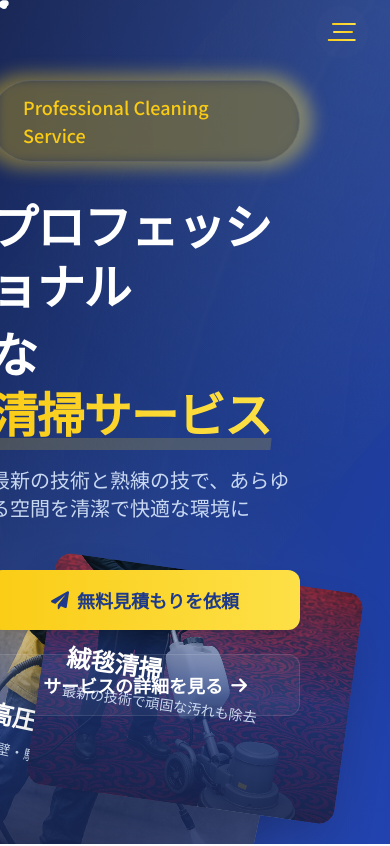
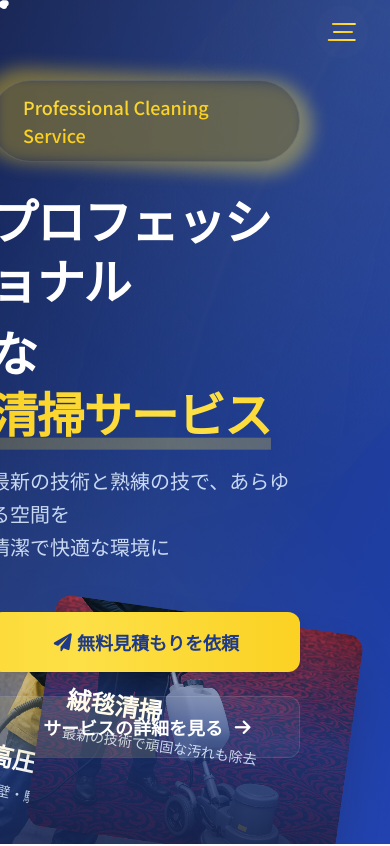
Before and after one commit to fura-1993/clean, a Next.js app: page / in a window 390 px wide. Shown: the top 846 px of the page. Built offline with nearby package versions, Linux system fonts and the light colour scheme.

Commit message:
Enhance left side design with dynamic animations and modern styling

```diff
--- a/src/components/Hero/Hero.tsx
+++ b/src/components/Hero/Hero.tsx
@@ -90,7 +90,8 @@ export default function Hero() {
                 className="absolute -inset-1 bg-gradient-to-r from-yellow-400 to-yellow-300 rounded-full blur opacity-30"
                 animate={{
                   scale: [1, 1.1, 1],
-                  opacity: [0.3, 0.5, 0.3]
+                  opacity: [0.3, 0.5, 0.3],
+                  rotate: [0, 5, 0]
                 }}
                 transition={{
                   duration: 3,
@@ -99,7 +100,20 @@ export default function Hero() {
                 }}
               />
               <div className="relative bg-blue-950/50 backdrop-blur-sm px-8 py-3 rounded-full border border-white/10">
-                <span className="text-lg font-medium text-yellow-400">Professional Cleaning Service</span>
+                <motion.span
+                  className="text-lg font-medium bg-gradient-to-r from-yellow-300 to-yellow-400 bg-clip-text text-transparent"
+                  animate={{
+                    backgroundPosition: ["0% 50%", "100% 50%", "0% 50%"],
+                  }}
+                  transition={{
+                    duration: 5,
+                    repeat: Infinity,
+                    ease: "linear"
+                  }}
+                  style={{ backgroundSize: "200% 100%" }}
+                >
+                  Professional Cleaning Service
+                </motion.span>
               </div>
             </motion.div>
 
@@ -109,36 +123,114 @@ export default function Hero() {
               animate={{ opacity: 1, y: 0 }}
               transition={{ duration: 0.8, delay: 0.3 }}
             >
-              <span className="inline-block mb-2">プロフェッショナル</span>
-              <span className="inline-block">な</span>
+              <motion.span
+                className="inline-block mb-2"
+                animate={{
+                  y: [0, -5, 0],
+                }}
+                transition={{
+                  duration: 2,
+                  repeat: Infinity,
+                  ease: "easeInOut",
+                }}
+              >
+                プロフェッショナル
+              </motion.span>
+              <motion.span
+                className="inline-block"
+                animate={{
+                  y: [0, -3, 0],
+                }}
+                transition={{
+                  duration: 2,
+                  repeat: Infinity,
+                  ease: "easeInOut",
+                  delay: 0.3,
+                }}
+              >
+                な
+              </motion.span>
               <br />
-              <span className="relative inline-block">
+              <motion.span
+                className="relative inline-block"
+                animate={{
+                  y: [0, -4, 0],
+                }}
+                transition={{
+                  duration: 2,
+                  repeat: Infinity,
+                  ease: "easeInOut",
+                  delay: 0.6,
+                }}
+              >
                 <motion.span
-                  className="relative z-10 bg-gradient-to-r from-yellow-400 to-yellow-300 bg-clip-text text-transparent"
-                  initial={{ opacity: 0 }}
-                  animate={{ opacity: 1 }}
-                  transition={{ duration: 1, delay: 0.8 }}
+                  className="relative z-10 bg-gradient-to-r from-yellow-400 via-yellow-300 to-yellow-400 bg-clip-text text-transparent"
+                  animate={{
+                    backgroundPosition: ["0% 50%", "100% 50%", "0% 50%"],
+                  }}
+                  transition={{
+                    duration: 8,
+                    repeat: Infinity,
+                    ease: "linear"
+                  }}
+                  style={{ backgroundSize: "200% 100%" }}
                 >
                   清掃サービス
                 </motion.span>
                 <motion.span
-                  className="absolute -bottom-2 left-0 w-full h-3 bg-yellow-400/20 -skew-x-6"
+                  className="absolute -bottom-2 left-0 w-full h-3 bg-gradient-to-r from-yellow-400/20 via-yellow-300/30 to-yellow-400/20"
                   initial={{ width: 0 }}
-                  animate={{ width: '100%' }}
-                  transition={{ duration: 1, delay: 1.2 }}
+                  animate={{
+                    width: "100%",
+                    backgroundPosition: ["0% 50%", "100% 50%", "0% 50%"],
+                  }}
+                  transition={{
+                    width: { duration: 1, delay: 1.2 },
+                    backgroundPosition: {
+                      duration: 8,
+                      repeat: Infinity,
+                      ease: "linear"
+                    }
+                  }}
+                  style={{ backgroundSize: "200% 100%" }}
                 />
-              </span>
+              </motion.span>
             </motion.h1>
 
             <motion.p
-              className="text-xl md:text-2xl text-blue-100/90 mb-12 font-medium"
+              className="text-xl md:text-2xl text-blue-100/90 mb-12 font-medium leading-relaxed"
               initial={{ opacity: 0, y: 20 }}
               animate={{ opacity: 1, y: 0 }}
               transition={{ duration: 0.8, delay: 0.6 }}
             >
-              最新の技術と熟練の技で、あらゆる空間を
+              <motion.span
+                className="inline-block"
+                animate={{
+                  y: [0, -2, 0],
+                }}
+                transition={{
+                  duration: 3,
+                  repeat: Infinity,
+                  ease: "easeInOut",
+                }}
+              >
+                最新の技術と熟練の技で、あらゆる空間を
+              </motion.span>
               <br className="hidden md:block" />
-              清潔で快適な環境に
+              <motion.span
+                className="inline-block"
+                animate={{
+                  y: [0, -2, 0],
+                }}
+                transition={{
+                  duration: 3,
+                  repeat: Infinity,
+                  ease: "easeInOut",
+                  delay: 0.5,
+                }}
+              >
+                清潔で快適な環境に
+              </motion.span>
             </motion.p>
 
             <motion.div
@@ -149,9 +241,20 @@ export default function Hero() {
             >
               <motion.a
                 href="#contact"
-                className="group bg-gradient-to-r from-yellow-400 to-yellow-300 text-blue-900 px-8 py-4 rounded-xl font-bold text-lg shadow-lg hover:shadow-xl relative overflow-hidden"
+                className="group bg-gradient-to-r from-yellow-400 via-yellow-300 to-yellow-400 text-blue-900 px-8 py-4 rounded-xl font-bold text-lg shadow-lg hover:shadow-xl relative overflow-hidden"
                 whileHover={{ scale: 1.02, y: -2 }}
                 whileTap={{ scale: 0.98 }}
+                style={{ backgroundSize: "200% 100%" }}
+                animate={{
+                  backgroundPosition: ["0% 50%", "100% 50%", "0% 50%"],
+                }}
+                transition={{
+                  backgroundPosition: {
+                    duration: 5,
+                    repeat: Infinity,
+                    ease: "linear"
+                  }
+                }}
               >
                 <motion.span
                   className="absolute inset-0 bg-white"
@@ -161,23 +264,49 @@ export default function Hero() {
                   style={{ mixBlendMode: "difference" }}
                 />
                 <span className="relative z-10 flex items-center justify-center">
-                  <i className="fas fa-paper-plane mr-2" />
+                  <motion.i
+                    className="fas fa-paper-plane mr-2"
+                    animate={{
+                      x: [0, 3, 0],
+                    }}
+                    transition={{
+                      duration: 2,
+                      repeat: Infinity,
+                      ease: "easeInOut"
+                    }}
+                  />
                   無料見積もりを依頼
                 </span>
               </motion.a>
               <motion.a
                 href="#services"
-                className="group bg-white/5 backdrop-blur-sm px-8 py-4 rounded-xl font-bold text-lg border border-white/10 hover:bg-white/10 transition-colors"
+                className="group bg-white/5 backdrop-blur-sm px-8 py-4 rounded-xl font-bold text-lg border border-white/10 hover:bg-white/10 transition-colors relative overflow-hidden"
                 whileHover={{ scale: 1.02, y: -2 }}
                 whileTap={{ scale: 0.98 }}
               >
-                <span className="flex items-center justify-center">
+                <motion.div
+                  className="absolute inset-0 bg-gradient-to-r from-yellow-400/10 to-yellow-300/10"
+                  animate={{
+                    x: ["-100%", "100%"],
+                  }}
+                  transition={{
+                    duration: 3,
+                    repeat: Infinity,
+                    ease: "linear"
+                  }}
+                />
+                <span className="relative z-10 flex items-center justify-center">
                   サービスの詳細を見る
                   <motion.i
                     className="fas fa-arrow-right ml-2"
-                    initial={{ x: 0 }}
-                    whileHover={{ x: 3 }}
-                    transition={{ duration: 0.2 }}
+                    animate={{
+                      x: [0, 4, 0],
+                    }}
+                    transition={{
+                      duration: 2,
+                      repeat: Infinity,
+                      ease: "easeInOut"
+                    }}
                   />
                 </span>
               </motion.a>
```
